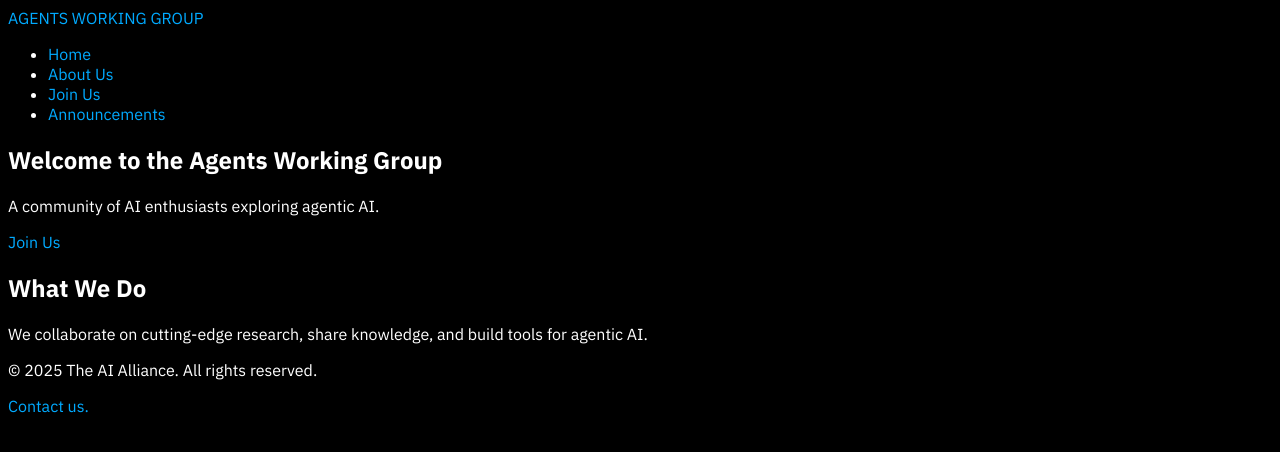
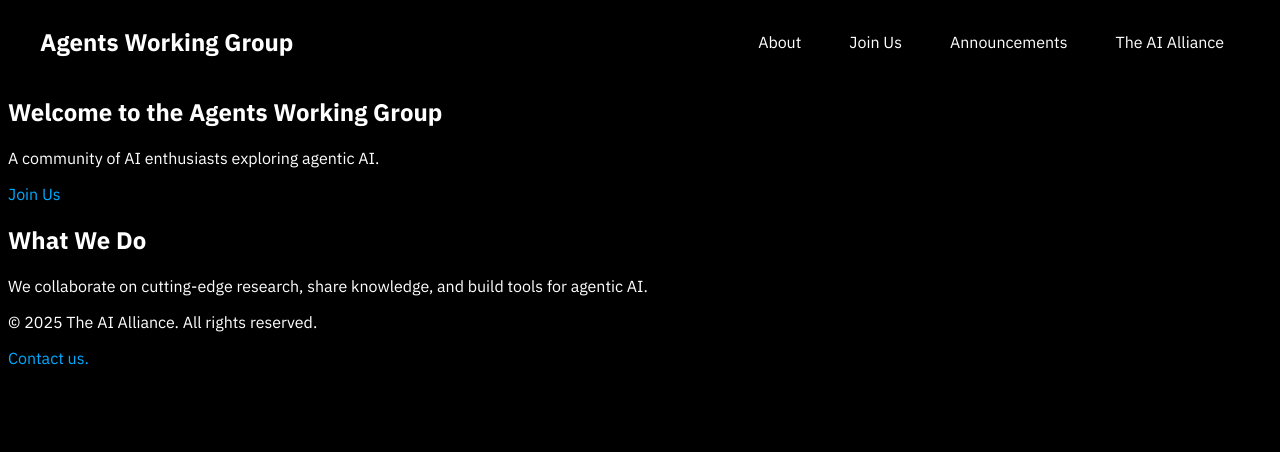
Before and after one commit to The-AI-Alliance/agents-wg, a Jekyll site: the page built from website/index.md, in a window 1280 px wide. Shown: the top 452 px of the page. Built offline with Jekyll 4.4.1, drawn with Linux system fonts in a browser that asks for light colours.

```diff
--- /dev/null
+++ b/website/_includes/head.html
@@ -0,0 +1,8 @@
+<head>
+    <meta charset="UTF-8" />
+    <meta name="viewport" content="width=device-width, initial-scale=1.0" />
+    <title>{{ page.title | default: site.title }}</title>
+    <link rel="stylesheet" href="{{ '/assets/css/style.css' | relative_url }}">
+    <link rel="stylesheet" href="{{ '/assets/css/navbar.css' | relative_url }}">
+    <link rel="stylesheet" href="https://fonts.googleapis.com/css2?family=IBM+Plex+Sans:wght@400;500;600;700&display=swap">
+  </head>
--- a/website/_includes/nav.html
+++ b/website/_includes/nav.html
@@ -1,8 +1,27 @@
-<nav>
-  <ul>
-    <li><a href="{{ '/' | relative_url }}">Home</a></li>
-    <li><a href="{{ '/about' | relative_url }}">About Us</a></li>
-    <li><a href="{{ '/join' | relative_url }}">Join Us</a></li>
-    <li><a href="{{ '/announcements' | relative_url }}">Announcements</a></li>
-  </ul>
+<nav class="navbar">
+  <div class="navbar-container">
+    <a href="{{ '/' | relative_url }}" class="site-title">Agents Working Group</a>
+    <ul class="nav-list">
+      <li class="nav-item">
+        <a href="{{ '/about' | relative_url }}" class="nav-link">About</a>
+      </li>
+  <!--    <li class="nav-item dropdown">-->
+  <!--      <a href="/services" class="nav-link">Services ▼</a>-->
+  <!--      <ul class="dropdown-menu">-->
+  <!--        <li><a href="/services/web-design">Web Design</a></li>-->
+  <!--        <li><a href="/services/seo">SEO</a></li>-->
+  <!--        <li><a href="/services/marketing">Marketing</a></li>-->
+  <!--      </ul>-->
+  <!--    </li>-->
+      <li class="nav-item">
+        <a href="{{ '/join' | relative_url }}" class="nav-link">Join Us</a>
+      </li>
+      <li class="nav-item">
+        <a href="{{ '/announcements' | relative_url }}" class="nav-link">Announcements</a>
+      </li>
+      <li class="nav-item">
+        <a href="https://thealliance.ai/" class="nav-link">The AI Alliance</a>
+      </li>
+    </ul>
+  </div>
 </nav>
--- a/website/_layouts/default.html
+++ b/website/_layouts/default.html
@@ -1,14 +1,8 @@
 <!DOCTYPE html>
 <html lang="en">
-  <head>
-    <meta charset="UTF-8" />
-    <meta name="viewport" content="width=device-width, initial-scale=1.0" />
-    <title>{{ page.title | default: site.title }}</title>
-    <link rel="stylesheet" href="{{ '/assets/css/style.css' | relative_url }}">
-    <link rel="stylesheet" href="https://fonts.googleapis.com/css2?family=IBM+Plex+Sans:wght@400;500;600;700&display=swap">
-  </head>
+  {% include head.html %}
   <body>
-  {% include header.html %}
+  {% include nav.html pages=site.html_pages %}
   <main>
     {{ content }}
   </main>
--- a/website/_layouts/home.html
+++ b/website/_layouts/home.html
@@ -5,7 +5,7 @@ layout: default
 <section class="hero">
   <h1>Welcome to the Agents Working Group</h1>
   <p>A community of AI enthusiasts exploring agentic AI.</p>
-  <a href="/join" class="button">Join Us</a>
+  <a href="{{ '/join' | relative_url }}" class="button">Join Us</a>
 </section>
 
 <section class="highlights">
--- /dev/null
+++ b/website/assets/css/navbar.css
@@ -0,0 +1,81 @@
+
+/* Basic Reset */
+.navbar, .nav-list, .nav-item, .nav-link {
+  margin: 0;
+  padding: 0;
+  box-sizing: border-box;
+}
+
+/* Navbar Styles */
+.navbar {
+  background-color: black;
+  padding: 1rem;
+}
+
+.navbar-container {
+  max-width: 1200px;
+  margin: 0 auto;
+  display: flex;
+  justify-content: space-between;
+  align-items: center;
+}
+
+.site-title {
+  color: white;
+  font-size: 1.5rem;
+  font-weight: bold;
+  text-decoration: none;
+}
+
+.nav-list {
+  list-style: none;
+  display: flex;
+  gap: 1rem;
+}
+
+.nav-item {
+  position: relative;
+}
+
+.nav-link {
+  color: white;
+  text-decoration: none;
+  padding: 0.5rem 1rem;
+  display: block;
+}
+
+.nav-link:hover {
+  background-color: #333;
+}
+
+/* Dropdown Styles */
+.dropdown-menu {
+  display: none;
+  position: absolute;
+  top: 100%;
+  left: 0;
+  background-color: #222;
+  list-style: none;
+  min-width: 160px;
+  z-index: 1000;
+}
+
+.dropdown-menu li {
+  padding: 0;
+}
+
+.dropdown-menu a {
+  color: white;
+  padding: 0.5rem 1rem;
+  display: block;
+  text-decoration: none;
+}
+
+.dropdown-menu a:hover {
+  background-color: #444;
+}
+
+/* Show dropdown on hover */
+.nav-item.dropdown:hover .dropdown-menu {
+  display: block;
+}
```
Also changed, not shown: website/assets/css/layout.scss (added, +12 -0 lines), website/index.md (+0 -3 lines), website/_sass/custom.scss (added), website/assets/css/style.css (line endings or trailing spaces), 1 other file.
